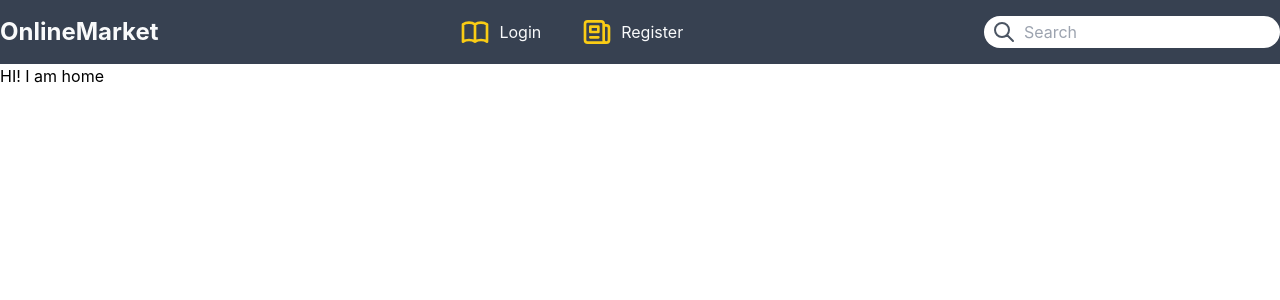
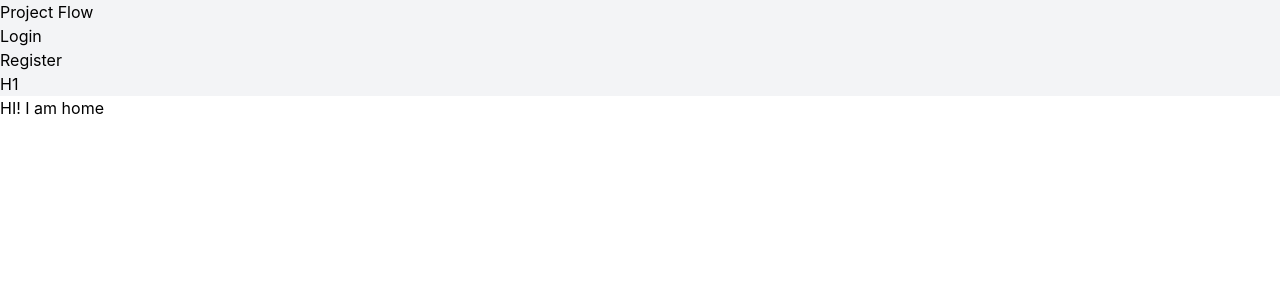
Before and after one commit to RehanyTamas/Project_Flow, a React (Create React App) app in the folder frontend/: page / in a window 1280 px wide. Shown: the top 300 px of the page. Built offline with nearby package versions, Linux system fonts and the light colour scheme.

Commit message:
strip down css

```diff
--- a/frontend/src/components/Navbar.jsx
+++ b/frontend/src/components/Navbar.jsx
@@ -8,41 +8,20 @@ const Navbar = () => {
         navigate(path)
     }
     return (
-
-
-        <header>
-            <nav className="bg-gray-700">
-                <div className="container mx-auto py-4 flex justify-between items-center">
-                    <h1 onClick={e => handleClick('/')} className="text-2xl font-bold text-gray-50 cursor-pointer">OnlineMarket</h1>
-                    <div className="flex space-x-10">
-                        <div onClick={e => handleClick('/login')} className="flex items-center space-x-2 cursor-pointer">
-            <span>
-              <svg className="h-8 w-8 text-yellow-400" fill="none" viewBox="0 0 24 24" stroke="currentColor">
-                <path strokeLinecap="round" strokeLinejoin="round" strokeWidth="2" d="M12 6.253v13m0-13C10.832 5.477 9.246 5 7.5 5S4.168 5.477 3 6.253v13C4.168 18.477 5.754 18 7.5 18s3.332.477 4.5 1.253m0-13C13.168 5.477 14.754 5 16.5 5c1.747 0 3.332.477 4.5 1.253v13C19.832 18.477 18.247 18 16.5 18c-1.746 0-3.332.477-4.5 1.253" />
-              </svg>
-            </span>
-                            <span className="text-gray-50">Login</span>
+    <header className={"bg-gray-100"}>
+        <nav className={"bg-gray-100"}>
+            <div>
+                <h1 onClick={() => handleClick('/')}
+                    className={"bg-gray-100"}>Project Flow</h1>
             </div>
-                        <div onClick={e => handleClick('/register')} className="flex items-center space-x-2 cursor-pointer">
-            <span>
-              <svg  className="h-8 w-8 text-yellow-400" fill="none" viewBox="0 0 24 24" stroke="currentColor">
-                <path strokeLinecap="round" strokeLinejoin="round" strokeWidth="2" d="M19 20H5a2 2 0 01-2-2V6a2 2 0 012-2h10a2 2 0 012 2v1m2 13a2 2 0 01-2-2V7m2 13a2 2 0 002-2V9a2 2 0 00-2-2h-2m-4-3H9M7 16h6M7 8h6v4H7V8z" />
-              </svg>
-            </span>
-                            <span className="text-gray-50">Register</span>
+            <div>
+                <h1 onClick={() => handleClick('/login')}> Login</h1>
             </div>
-
-                    </div>
-                    <div className="lg:flex hidden items-center space-x-2 bg-white py-1 px-2 rounded-full">
-          <span>
-            <svg  className="h-6 w-6 text-gray-600 cursor-pointer" fill="none" viewBox="0 0 24 24" stroke="currentColor">
-              <path strokeLinecap="round" strokeLinejoin="round" strokeWidth="2" d="M21 21l-6-6m2-5a7 7 0 11-14 0 7 7 0 0114 0z" />
-            </svg>
-          </span>
-                        <input className="outline-none" type="text" placeholder="Search" />
-                    </div>
+            <div>
+                <h1 onClick={() => handleClick('/register')}>Register</h1>
             </div>
         </nav>
+        <div className={"w-16"}>H1</div>
     </header>
 )
 }
--- a/frontend/src/components/NavbarLogout.jsx
+++ b/frontend/src/components/NavbarLogout.jsx
@@ -26,8 +26,6 @@ const LogOutNavbar = ({ setIsLoggedIn }) => {
         navigate(path)
     }
     return (
-
-
         <header>
             <nav className="bg-gray-700">
                 <div className="container mx-auto py-4 flex justify-between items-center">
@@ -40,8 +38,10 @@ const LogOutNavbar = ({ setIsLoggedIn }) => {
                             <div className="flex items-center space-x-2 cursor-pointer">
                                 Cart
                                 <span>
-              <svg className="h-8 w-8 text-yellow-400" fill="none" viewBox="0 0 24 24" stroke="currentColor">
-                <path strokeLinecap="round" strokeLinejoin="round" strokeWidth="2" d="M12 6.253v13m0-13C10.832 5.477 9.246 5 7.5 5S4.168 5.477 3 6.253v13C4.168 18.477 5.754 18 7.5 18s3.332.477 4.5 1.253m0-13C13.168 5.477 14.754 5 16.5 5c1.747 0 3.332.477 4.5 1.253v13C19.832 18.477 18.247 18 16.5 18c-1.746 0-3.332.477-4.5 1.253" />
+                                    <svg className="h-8 w-8 text-yellow-400" fill="none" viewBox="0 0 24 24"
+                                         stroke="currentColor">
+                                        <path strokeLinecap="round" strokeLinejoin="round" strokeWidth="2"
+                                              d="M12 6.253v13m0-13C10.832 5.477 9.246 5 7.5 5S4.168 5.477 3 6.253v13C4.168 18.477 5.754 18 7.5 18s3.332.477 4.5 1.253m0-13C13.168 5.477 14.754 5 16.5 5c1.747 0 3.332.477 4.5 1.253v13C19.832 18.477 18.247 18 16.5 18c-1.746 0-3.332.477-4.5 1.253"/>
                                     </svg>
                                 </span>
                                 <span className="text-gray-50"></span>
@@ -50,33 +50,38 @@ const LogOutNavbar = ({ setIsLoggedIn }) => {
                     </div>
 
                     <div className="flex space-x-10">
-                        <div onClick={e => handleClick('/login')} className="flex items-center space-x-2 cursor-pointer">
+                        <div onClick={handleClick} className="flex items-center space-x-2 cursor-pointer">
                             <span>
-              <svg className="h-8 w-8 text-yellow-400" fill="none" viewBox="0 0 24 24" stroke="currentColor">
-                <path strokeLinecap="round" strokeLinejoin="round" strokeWidth="2" d="M12 6.253v13m0-13C10.832 5.477 9.246 5 7.5 5S4.168 5.477 3 6.253v13C4.168 18.477 5.754 18 7.5 18s3.332.477 4.5 1.253m0-13C13.168 5.477 14.754 5 16.5 5c1.747 0 3.332.477 4.5 1.253v13C19.832 18.477 18.247 18 16.5 18c-1.746 0-3.332.477-4.5 1.253" />
+                                <svg className="h-8 w-8 text-yellow-400" fill="none" viewBox="0 0 24 24"
+                                     stroke="currentColor">
+                                    <path strokeLinecap="round" strokeLinejoin="round" strokeWidth="2"
+                                          d="M12 6.253v13m0-13C10.832 5.477 9.246 5 7.5 5S4.168 5.477 3 6.253v13C4.168 18.477 5.754 18 7.5 18s3.332.477 4.5 1.253m0-13C13.168 5.477 14.754 5 16.5 5c1.747 0 3.332.477 4.5 1.253v13C19.832 18.477 18.247 18 16.5 18c-1.746 0-3.332.477-4.5 1.253"/>
                                 </svg>
                             </span>
                             <span className="text-gray-50">Logout</span>
                         </div>
-                        <div onClick={e => handleClickRedirectOnly('/sales')} className="flex items-center space-x-2 cursor-pointer">
+                        <div onClick={() => handleClickRedirectOnly('/sales')}
+                             className="flex items-center space-x-2 cursor-pointer">
                             <span>
-              <svg className="h-8 w-8 text-yellow-400" fill="none" viewBox="0 0 24 24" stroke="currentColor">
-                <path strokeLinecap="round" strokeLinejoin="round" strokeWidth="2" d="M12 6.253v13m0-13C10.832 5.477 9.246 5 7.5 5S4.168 5.477 3 6.253v13C4.168 18.477 5.754 18 7.5 18s3.332.477 4.5 1.253m0-13C13.168 5.477 14.754 5 16.5 5c1.747 0 3.332.477 4.5 1.253v13C19.832 18.477 18.247 18 16.5 18c-1.746 0-3.332.477-4.5 1.253" />
+                                <svg className="h-8 w-8 text-yellow-400" fill="none" viewBox="0 0 24 24"
+                                     stroke="currentColor">
+                                    <path strokeLinecap="round" strokeLinejoin="round" strokeWidth="2"
+                                          d="M12 6.253v13m0-13C10.832 5.477 9.246 5 7.5 5S4.168 5.477 3 6.253v13C4.168 18.477 5.754 18 7.5 18s3.332.477 4.5 1.253m0-13C13.168 5.477 14.754 5 16.5 5c1.747 0 3.332.477 4.5 1.253v13C19.832 18.477 18.247 18 16.5 18c-1.746 0-3.332.477-4.5 1.253"/>
                                 </svg>
                             </span>
                             <span className="text-gray-50">My stuff</span>
                         </div>
                     </div>
 
-
-
                     <div className="lg:flex hidden items-center space-x-2 bg-white py-1 px-2 rounded-full">
                         <span>
-            <svg  className="h-6 w-6 text-gray-600 cursor-pointer" fill="none" viewBox="0 0 24 24" stroke="currentColor">
-              <path strokeLinecap="round" strokeLinejoin="round" strokeWidth="2" d="M21 21l-6-6m2-5a7 7 0 11-14 0 7 7 0 0114 0z" />
+                            <svg className="h-6 w-6 text-gray-600 cursor-pointer" fill="none" viewBox="0 0 24 24"
+                                 stroke="currentColor">
+                                <path strokeLinecap="round" strokeLinejoin="round" strokeWidth="2"
+                                      d="M21 21l-6-6m2-5a7 7 0 11-14 0 7 7 0 0114 0z"/>
                             </svg>
                         </span>
-                        <input className="outline-none" type="text" placeholder="Search" />
+                        <input className="outline-none" type="text" placeholder="Search"/>
                     </div>
                 </div>
             </nav>
--- a/frontend/src/pages/ErrorPage.jsx
+++ b/frontend/src/pages/ErrorPage.jsx
@@ -3,14 +3,20 @@ import { Link } from 'react-router-dom'
 
 const ErrorPage = () => {
     return (
-        <div className="bg-gray-200 w-full px-16 md:px-0 h-screen flex items-center justify-center">
-            <div className="bg-white border border-gray-200 flex flex-col items-center justify-center px-4 md:px-8 lg:px-24 py-8 rounded-lg shadow-2xl">
-                <p className="text-6xl md:text-7xl lg:text-9xl font-bold tracking-wider text-gray-300">404</p>
-                <p className="text-2xl md:text-3xl lg:text-5xl font-bold tracking-wider text-gray-500 mt-4">Page Not Found</p>
-                <p className="text-gray-500 mt-4 pb-4 border-b-2 text-center">Sorry, the page you are looking for could not be found.</p>
-                <Link to="/" className="flex items-center space-x-2 bg-blue-600 hover:bg-blue-700 text-gray-100 px-4 py-2 mt-6 rounded transition duration-150" title="Return Home">
-                    <svg  className="h-5 w-5" viewBox="0 0 20 20" fill="currentColor">
-                        <path fillRule="evenodd" d="M9.707 14.707a1 1 0 01-1.414 0l-4-4a1 1 0 010-1.414l4-4a1 1 0 011.414 1.414L7.414 9H15a1 1 0 110 2H7.414l2.293 2.293a1 1 0 010 1.414z" clipRule="evenodd"></path>
+        <div className="bg-gray-100 min-h-screen flex items-center justify-center">
+            <div
+                className="bg-white border border-gray-300 flex flex-col items-center justify-center px-6 py-8 rounded-lg shadow-md">
+                <p className="text-4xl md:text-5xl lg:text-6xl font-bold text-gray-700">404</p>
+                <p className="text-xl md:text-2xl lg:text-3xl font-bold text-gray-900 mt-4">Page Not Found</p>
+                <p className="text-gray-800 mt-4 pb-4 border-b-2 text-center">Sorry, the page you are looking for could
+                    not be found.</p>
+                <Link to="/"
+                      className="flex items-center space-x-2 bg-blue-500 hover:bg-blue-600 text-white px-4 py-2 mt-6 rounded transition duration-150"
+                      title="Return Home">
+                    <svg className="h-5 w-5" viewBox="0 0 20 20" fill="currentColor">
+                        <path fillRule="evenodd"
+                              d="M9.707 14.707a1 1 0 01-1.414 0l-4-4a1 1 0 010-1.414l4-4a1 1 0 011.414 1.414L7.414 9H15a1 1 0 110 2H7.414l2.293 2.293a1 1 0 010 1.414z"
+                              clipRule="evenodd"></path>
                     </svg>
                     <span>Return Home</span>
                 </Link>
```
Lines whose indentation alone changed are shown as unchanged.
